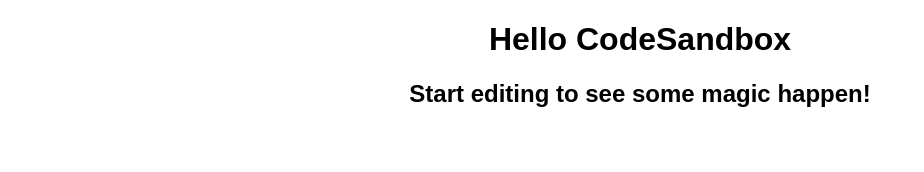
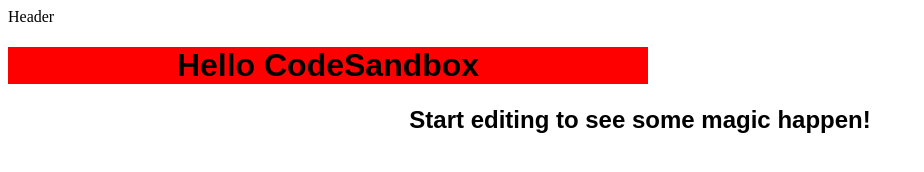
Before and after one commit to mengpi/first-sandbox, a React app: page / in a window 1280 px wide. Shown: the whole page, without its empty margins (0-924 px from the left). Built offline with nearby package versions, Linux system fonts and the light colour scheme.

Commit message:
add header

```diff
--- a/package.json
+++ b/package.json
@@ -1,5 +1,5 @@
 {
-  "name": "new",
+  "name": "first-react-demo",
   "version": "1.0.0",
   "description": "",
   "keywords": [],
--- a/public/index.html
+++ b/public/index.html
@@ -26,7 +26,8 @@
 <body>
 	<noscript>
 		You need to enable JavaScript to run this app.
-	</noscript>
+  </noscript>
+  <div>Header</div>
 	<div id="root"></div>
 	<!--
       This HTML file is a template.
--- a/src/index.js
+++ b/src/index.js
@@ -6,7 +6,7 @@
 function App() {
   return (
     <div className="App">
-      <h1>Hello CodeSandbox</h1>
+      <h1 className="title">Hello CodeSandbox</h1>
       <h2>Start editing to see some magic happen!</h2>
     </div>
   );
--- a/src/styles.css
+++ b/src/styles.css
@@ -2,3 +2,7 @@
   font-family: sans-serif;
   text-align: center;
 }
+.title {
+  background-color: red;
+  width: 50vw;
+}
```
Also changed, not shown: netlify.toml (added).
